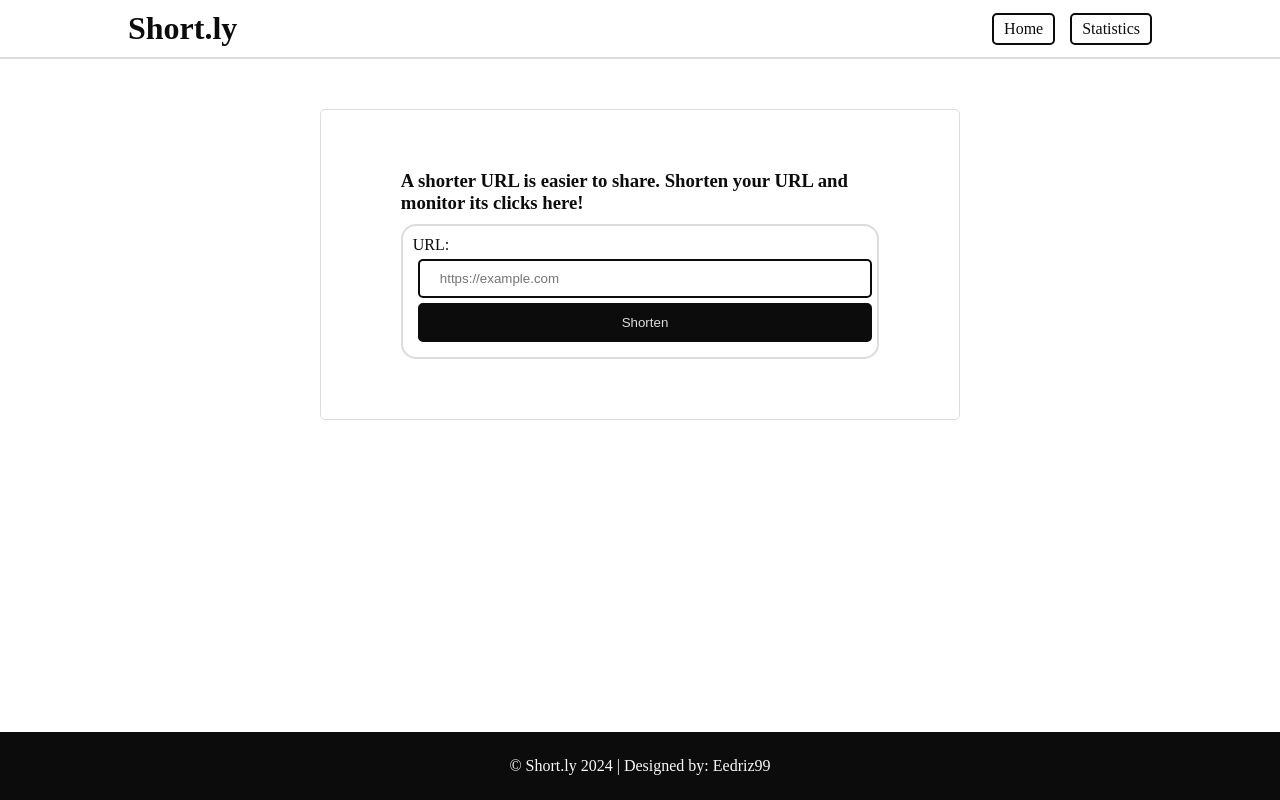
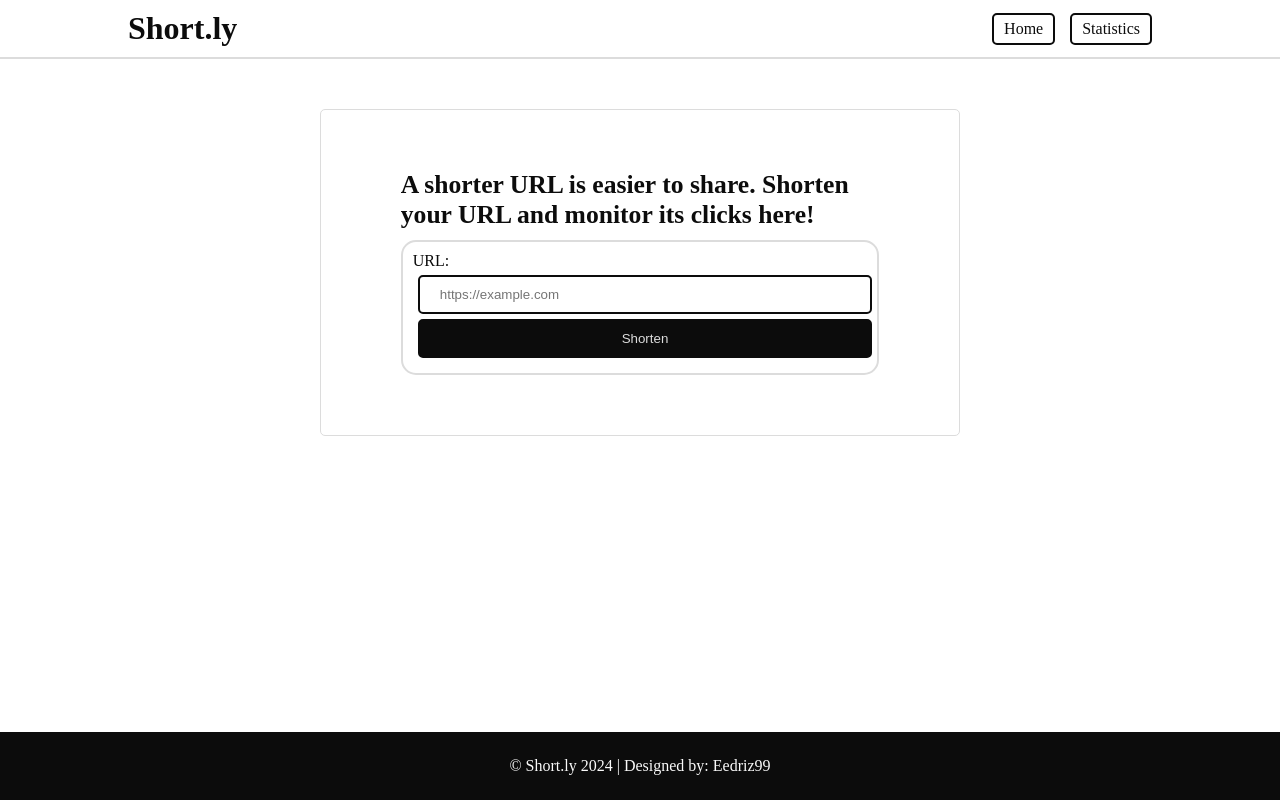
Before and after one commit to eedriz99/URLShortener, a Django app: page / in a window 1280 px wide. Run offline with Django 5.2, Linux system fonts and the light colour scheme; parts of the project's set-up code (start-up, migrations or seed data) failed here and were passed over; some libraries are stand-ins or nearby versions.

Commit message:
Fluid h3 and p fonts using the css clamp function

```diff
--- a/static/css/style.css
+++ b/static/css/style.css
@@ -9,6 +9,12 @@
   margin: 0;
   box-sizing: border-box;
   color: rgb(12, 12, 12);
+}
+
+body {
+  height: 100dvh; /* set height to 100 dynamic view height */
+  height: 100vh; /* Fallback option*/
+  width: 100vw;
 }
 
 header {
@@ -52,6 +58,14 @@ main h3,
 .error-txt {
   max-width: 80%;
   margin: 10px auto;
+}
+
+h3 {
+  font-size: clamp(1.5rem, 2vw, 3rem);
+}
+
+p {
+  font-size: clamp(1rem, 1vw, 2rem);
 }
 
 footer {
```
Also changed, not shown: db.sqlite3.
